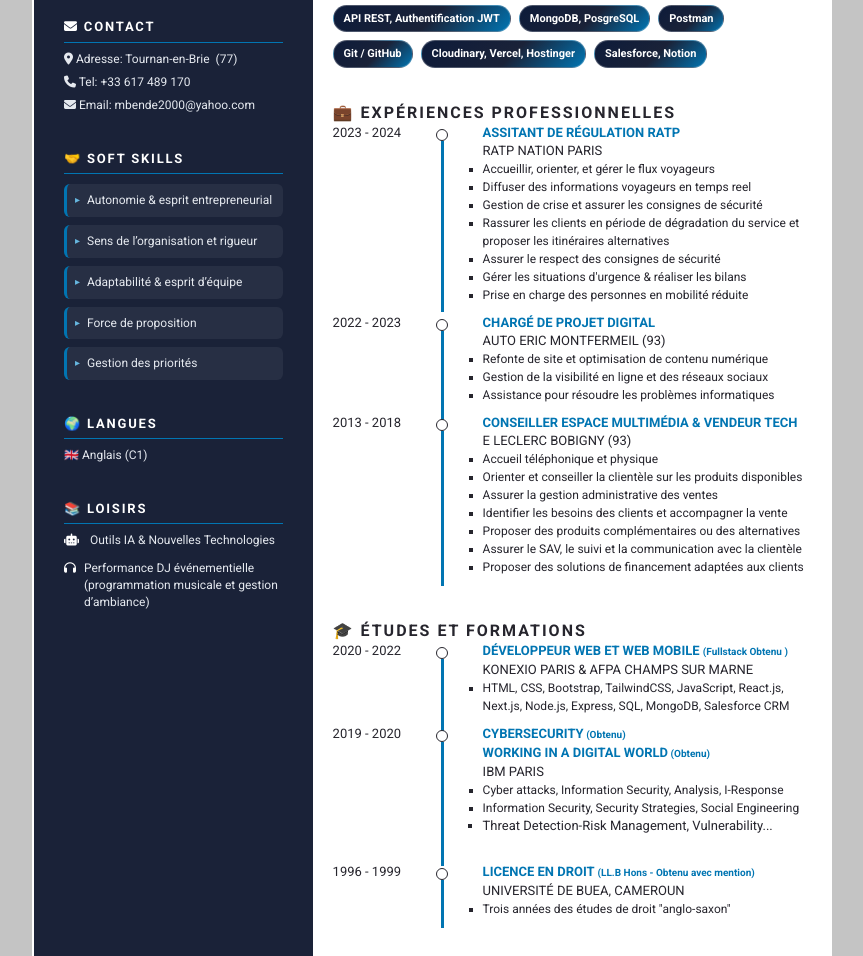
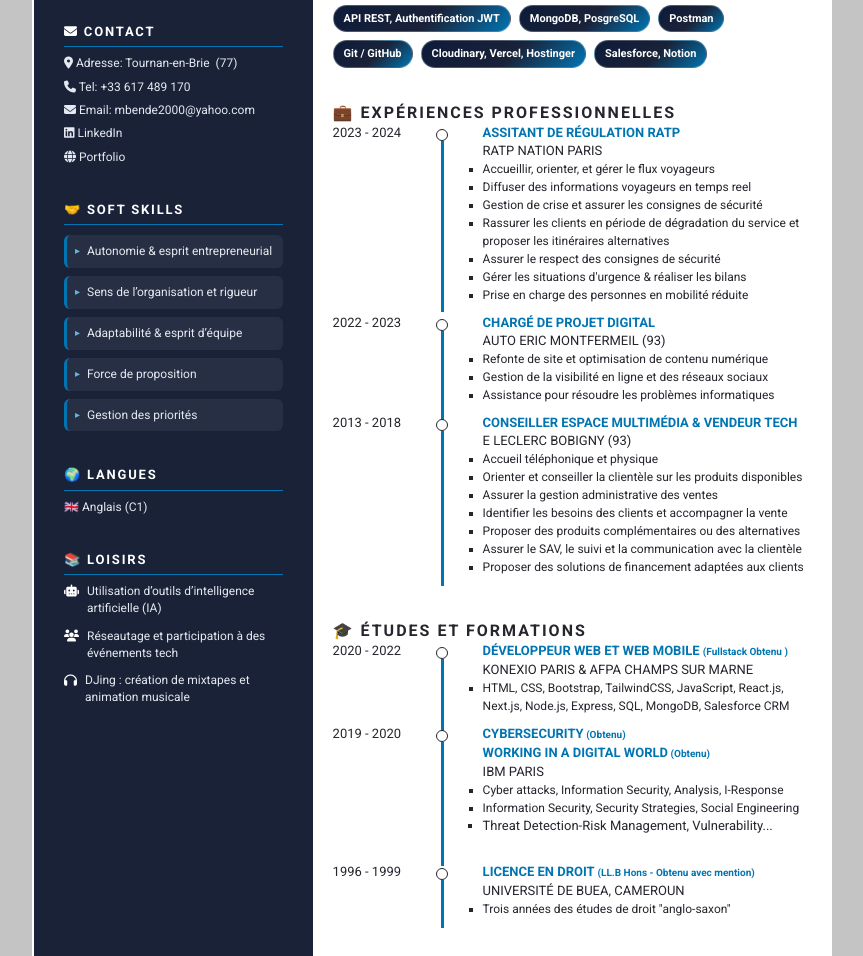
Before and after one commit to SBMBENDE/Dev_fullstack, a plain HTML site: page index.html in a window 1280 px wide. Shown: the part 267-1223 px from the top of the page, without its empty margins (208-1071 px from the left). Drawn offline with Linux system fonts and the light colour scheme.

Commit message:
lil modifs

```diff
--- a/index.html
+++ b/index.html
@@ -15,7 +15,7 @@
     <div class="resume_wrapper">
       <div class="resume_left">
         <div class="resume_image">
-          <img src="images/cv2b pic.jpeg" alt="Resume_image" />
+          <img src="images/sam-portfolio.jpeg" alt="Resume_image" />
         </div>
         <div class="resume_bottom">
           <div class="resume_item resume_contact">
@@ -35,6 +35,18 @@
                 <i class="fa-solid fa-envelope"></i> Email:
                 mbende2000@yahoo.com
               </div>
+                <div class="resume_subinfo">
+                  <i class="fa-brands fa-linkedin"></i>
+                  <a href="https://www.linkedin.com/in/sampson-mbende/" target="_blank" style="color: inherit; text-decoration: none;">
+                    LinkedIn
+                  </a>
+                </div>
+                <div class="resume_subinfo">
+                  <i class="fa-solid fa-globe"></i>
+                  <a href="https://portfolio-2026-nine-weld.vercel.app/" target="_blank" style="color: inherit; text-decoration: none;">
+                    Portfolio
+                  </a>
+                </div>
             </div>
           </div>
 
@@ -100,18 +112,25 @@
                 <div class="blue">
                   <i class="fa-solid fa-robot"></i>
                 </div>
-                <div class="int_data">Outils IA & Nouvelles Technologies</div>
+                <div class="int_data">Utilisation d’outils d’intelligence artificielle (IA)</div>
               </div>
               <div class="interests">
                 <div class="blue">
-                  <i class="fa-solid fa-headphones"></i>
+                  <i class="fa-solid fa-users"></i>
                 </div>
                 <div class="int_data">
-                  Performance DJ événementielle (programmation musicale et
-                  gestion d’ambiance)
+                  Réseautage et participation à des événements tech
                 </div>
               </div>
-            </div>
+              </div>
+                <div class="interests">
+                  <div class="blue">
+                    <i class="fa-solid fa-headphones"></i>
+                  </div>
+                  <div class="int_data">
+                    DJing : création de mixtapes et animation musicale
+                  </div>
+                </div>
           </div>
         </div>
       </div>
```
Also changed, not shown: images/sam-portfolio.jpeg (added).
